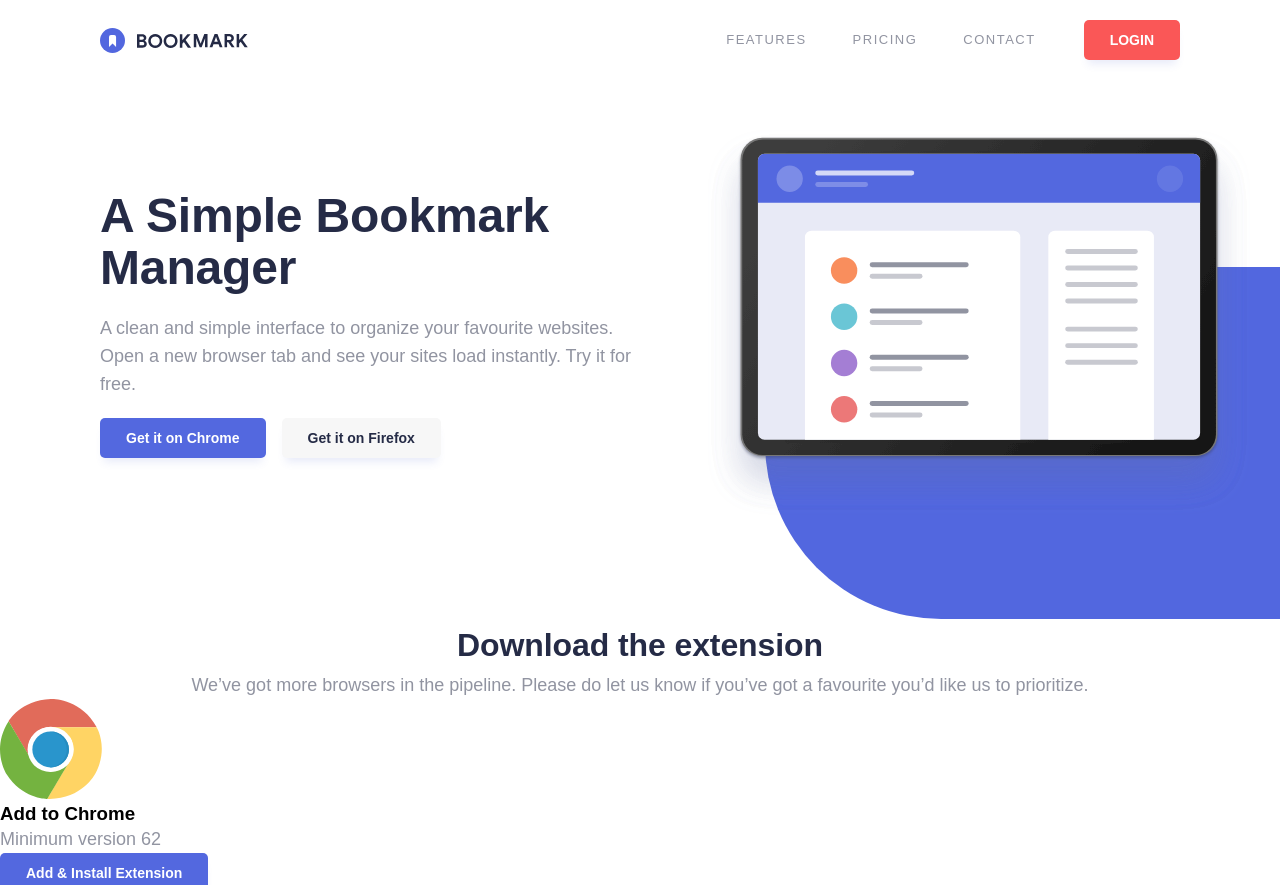
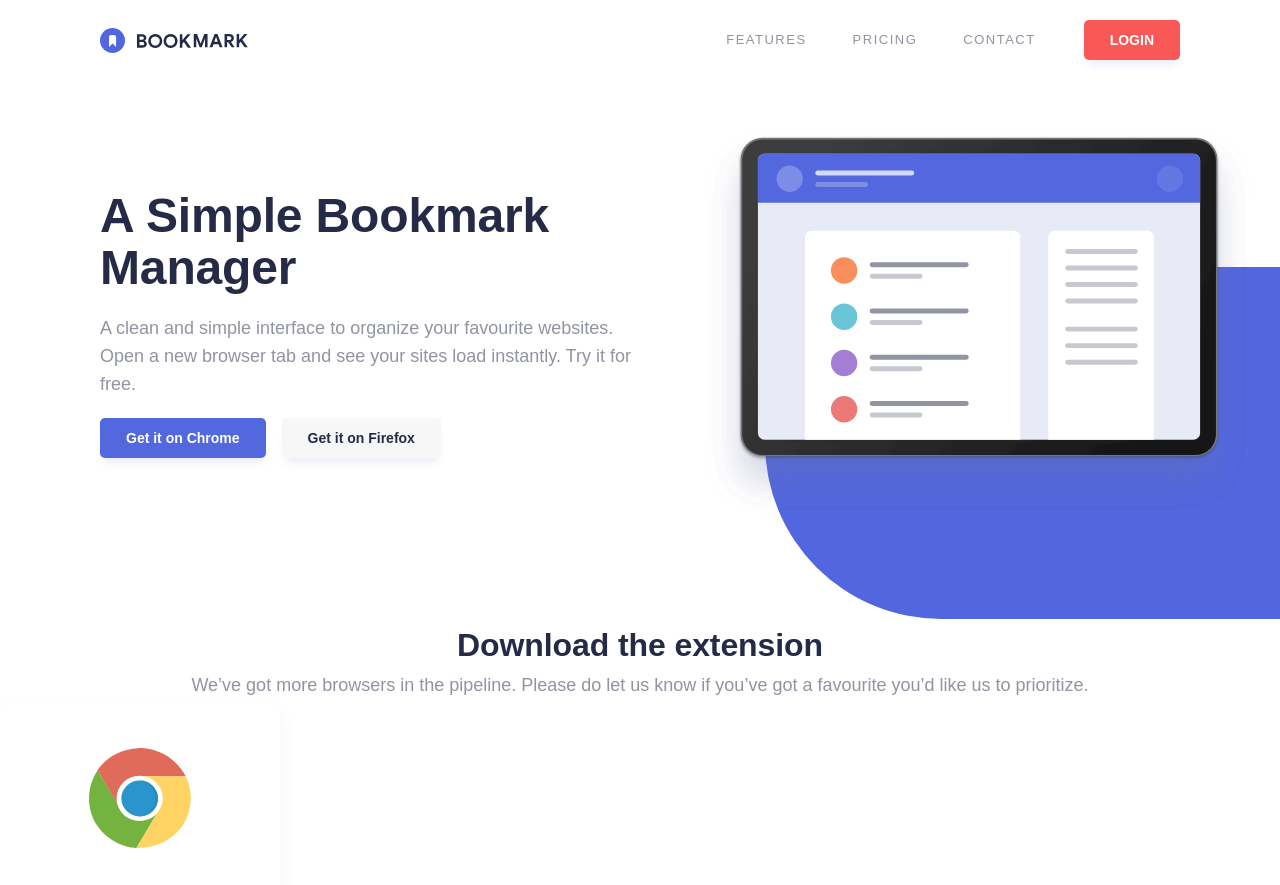
Before and after one commit to iadefidipe/bookmark-landing-page, a React (Create React App) app: page / in a window 1280 px wide. Shown: the top 885 px of the page. Built offline with nearby package versions, Linux system fonts and the light colour scheme.

Commit message:
card styling done

```diff
--- a/src/components/style/Card.style.js
+++ b/src/components/style/Card.style.js
@@ -1,5 +1,26 @@
 import styled from "styled-components";
 
 export const CardStyle = styled.div`
+    border-radius: 15px;
+    width: 17.5rem;
+    height: 23.1875rem;
+    text-align: center;
+    box-shadow: ${ ({theme}) => theme.downloadData.cardShadow };
+
+    &>img{
+        margin: 49px 89px 32px  ;
+    }
+    &>h3{
+        color: ${ ({theme}) => theme.colors.neuDarkBlue};
+        letter-spacing: 0.25px;
+        font-weight: ${ ({theme}) => theme.weight.medium};
+        font-size: 1.25rem;
+    }
+    &>p{
+        font-size: 0.9375rem;
+        padding:  6px 0 60px;
+
+    }
+
 
 `
--- a/src/data/theme.js
+++ b/src/data/theme.js
@@ -85,6 +85,7 @@ const theme ={
     downloadData:{
       title: 'Download the extension',
       subtitle: 'We’ve got more browsers in the pipeline. Please do let us know if you’ve got a favourite you’d like us to prioritize.',
+      cardShadow:'0 10px 20px -5px #4a5ecf20',
       cardData: [
         {
           id: 1,
```
